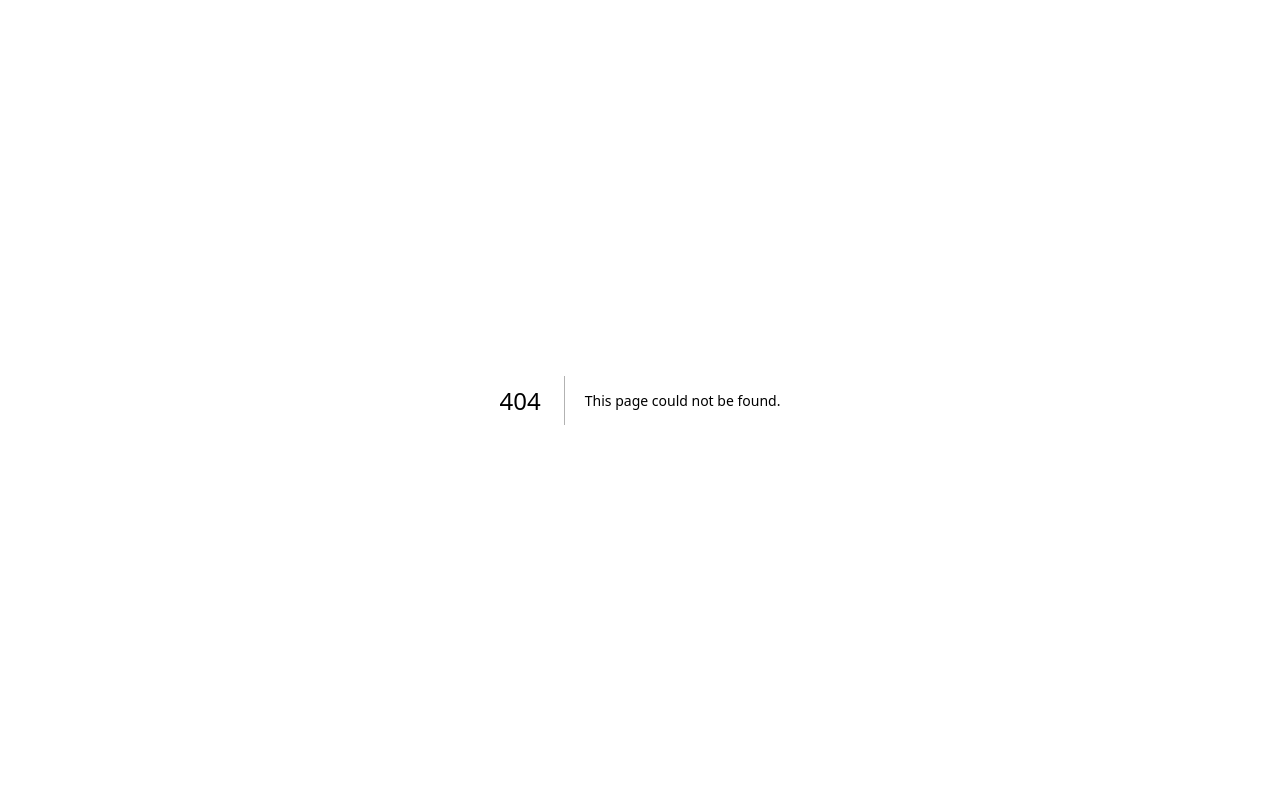
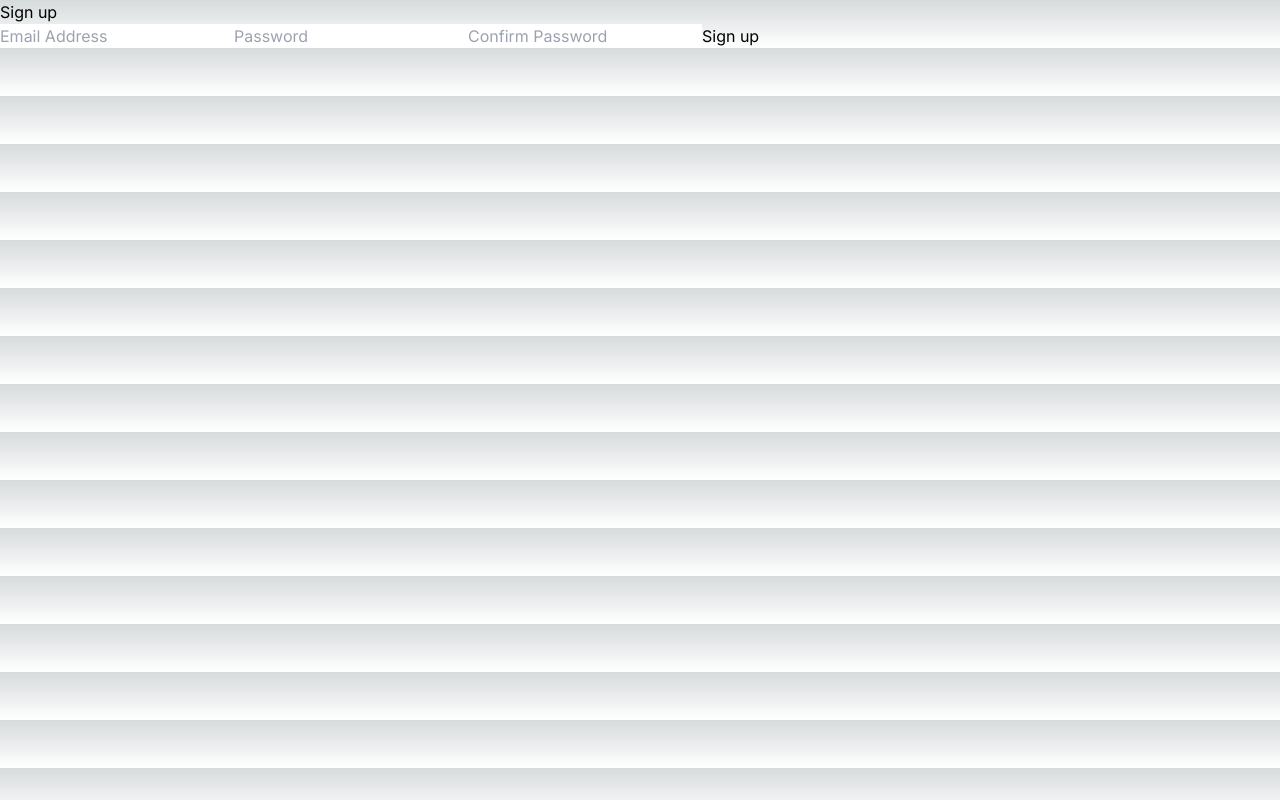
Before and after one commit to zipzopboppitybop/Ai-Customer-Support, a Next.js app: page /signup in a window 1280 px wide. Before the commit this address had no page. Built offline with nearby package versions, Linux system fonts and the light colour scheme; no server answers.

Commit message:
login and signup working

```diff
--- /dev/null
+++ b/src/app/signup/page.js
@@ -0,0 +1,11 @@
+import SignupForm from '@/components/SignupForm';
+import React from 'react';
+
+const Signup = () => {
+
+  return (
+    <SignupForm />
+  )
+};
+
+export default Signup;
--- a/src/components/LoginForm/index.js
+++ b/src/components/LoginForm/index.js
@@ -2,27 +2,36 @@
 
 import React, { useState } from 'react';
 import { useRouter } from 'next/navigation';
-import { createAccount } from './submit';
-
+import { signInWithEmailAndPassword } from 'firebase/auth';
+import { auth } from '@/app/firebase';
 
 const LoginForm = () => {
   const [email, setEmail] = useState("")
   const [password, setPassword] = useState("");
-  const [confirmPassword, setConfirmPassword] = useState("")
   const router = useRouter();
 
-  const handleSubmit = (e) => {
+  const handleSubmit = async (e) => {
     e.preventDefault();
 
-    const account = createAccount(email, password);
-    console.log(account);
-    router.push('/')
+    await signInWithEmailAndPassword(auth, email, password)
+      .then((userCredential) => {
+        // Signed in
+        const user = userCredential.user;
+        console.log('user signed in', user)
+        router.push('/')
+        // ...
+      })
+      .catch((error) => {
+        const errorCode = error.code;
+        const errorMessage = error.message;
+        console.log('errors', errorMessage)
+      });
   }
 
   return (
     <div>
       <form onSubmit={handleSubmit}>
-        <h1>Sign up</h1>
+        <h1>Login</h1>
 
         <input
           placeholder="Email Address"
@@ -42,16 +51,7 @@ const LoginForm = () => {
           className='text-black'
         />
 
-        <input
-          placeholder='Confirm Password'
-          type='password'
-          value={confirmPassword}
-          onChange={(e) => setConfirmPassword(e.target.value)}
-          required
-          className='text-black'
-        />
-
-        <button type='submit' onClick={handleSubmit}>Sign up</button>
+        <button type='submit' onClick={handleSubmit}>Login</button>
 
       </form>
     </div>
--- a/src/components/LoginForm/submit.js
+++ /dev/null
@@ -1,22 +0,0 @@
-"use server";
-
-import { createUserWithEmailAndPassword } from 'firebase/auth';
-import { auth } from '@/app/firebase';
-
-export const createAccount = async (email, password) => {
-  await createUserWithEmailAndPassword(auth, email, password)
-    .then((userCredential) => {
-      // Signed up
-      const user = userCredential.user;
-      console.log("Signed up", user)
-      return user;
-      // ...
-    })
-    .catch((error) => {
-      const errorCode = error.code;
-      const errorMessage = error.message;
-      console.log('error', errorMessage)
-      return { errorCode, errorMessage }
-      // ..
-    });
-};
--- a/src/components/SignupForm/index.js
+++ b/src/components/SignupForm/index.js
@@ -1,10 +1,74 @@
-import React from 'react';
+"use client"
+
+import React, { useState } from 'react';
+import { useRouter } from 'next/navigation';
+import { createUserWithEmailAndPassword } from 'firebase/auth';
+import { auth } from '@/app/firebase';
 
 const SignupForm = () => {
+  const [email, setEmail] = useState("")
+  const [password, setPassword] = useState("");
+  const [confirmPassword, setConfirmPassword] = useState("")
+  const router = useRouter();
+
+  const handleSubmit = async (e) => {
+    e.preventDefault();
+
+    const account = await createUserWithEmailAndPassword(auth, email, password)
+      .then((userCredential) => {
+        // Signed up
+        const user = userCredential.user;
+        console.log("Signed up", user)
+        router.push('/')
+        return user;
+        // ...
+      })
+      .catch((error) => {
+        const errorCode = error.code;
+        const errorMessage = error.message;
+        console.log('error', errorMessage)
+        return { errorCode, errorMessage }
+        // ..
+      });
+
+    console.log(account)
+  }
 
   return (
     <div>
-      <h1>Signup</h1>
+      <form onSubmit={handleSubmit}>
+        <h1>Sign up</h1>
+
+        <input
+          placeholder="Email Address"
+          type="email"
+          value={email}
+          onChange={(e) => setEmail(e.target.value)}
+          required
+          className='text-black'
+        />
+
+        <input
+          placeholder='Password'
+          type='password'
+          value={password}
+          onChange={(e) => setPassword(e.target.value)}
+          required
+          className='text-black'
+        />
+
+        <input
+          placeholder='Confirm Password'
+          type='password'
+          value={confirmPassword}
+          onChange={(e) => setConfirmPassword(e.target.value)}
+          required
+          className='text-black'
+        />
+
+        <button type='submit' onClick={handleSubmit}>Sign up</button>
+
+      </form>
     </div>
   )
 };
```
